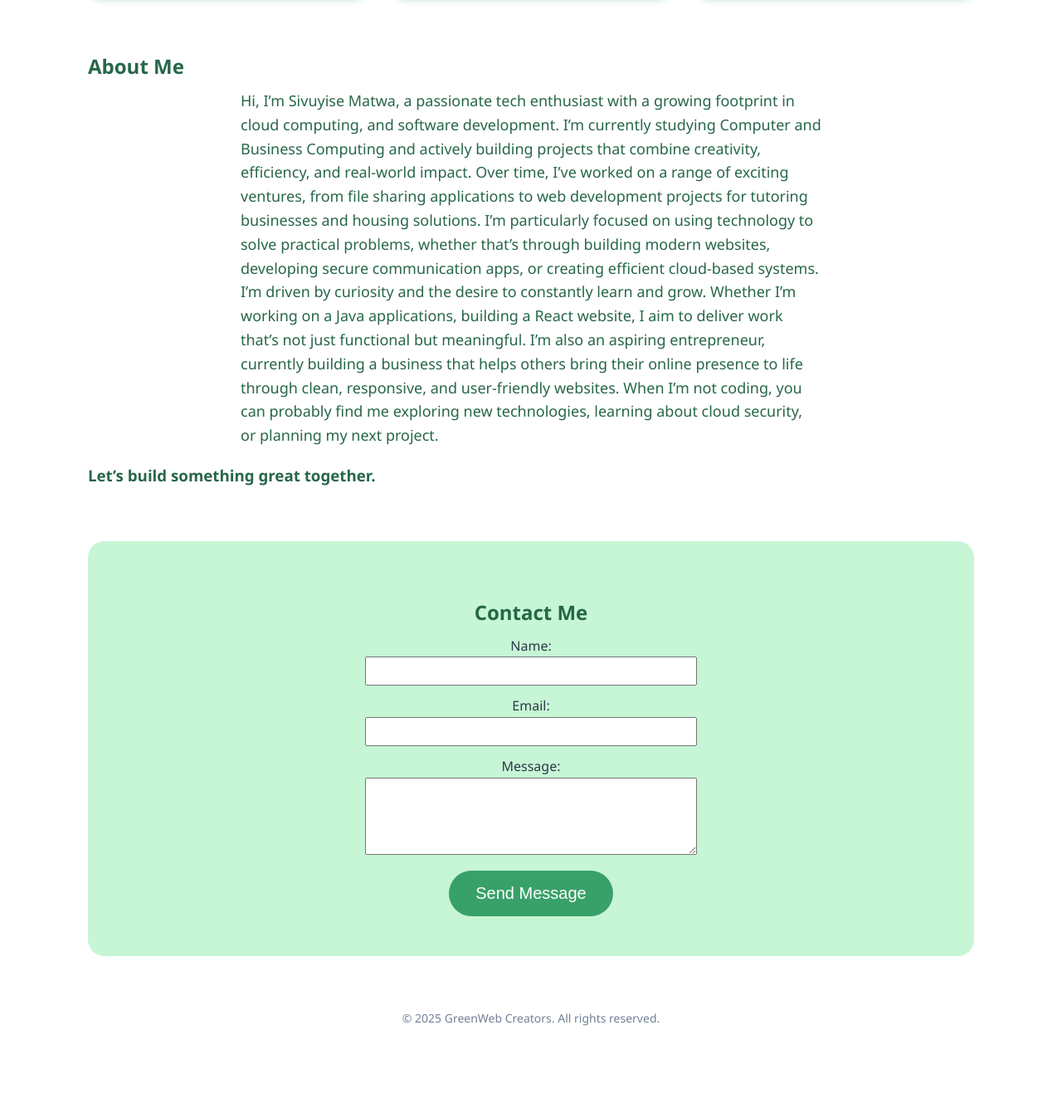
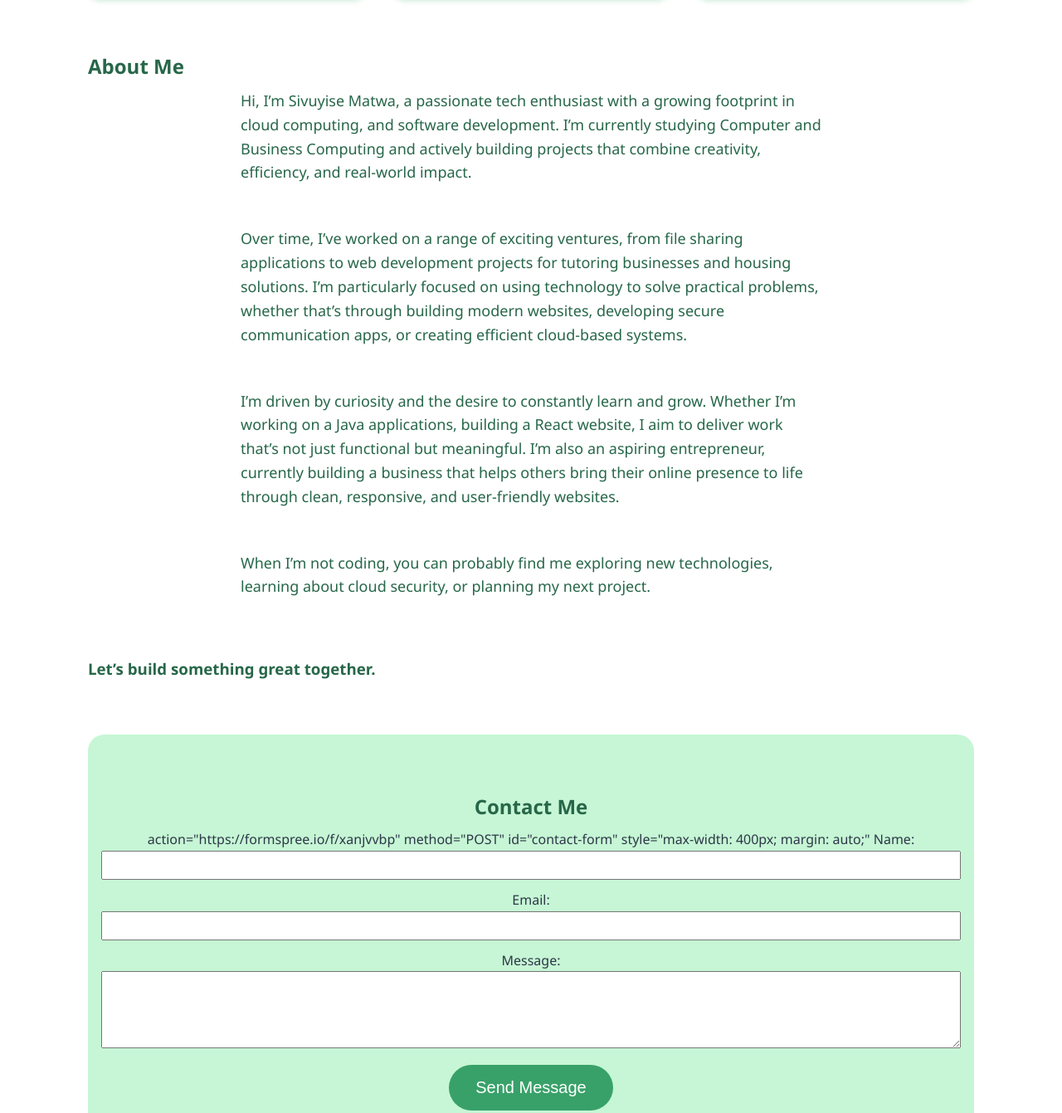
Before and after one commit to Sivuyise15/my-website, a plain HTML site: page index.html in a window 1280 px wide. Shown: the part 1252-2593 px from the top of the page at 83% size. Before the commit the page ends 2523 px from the top, so only its background shows below. Drawn offline with Linux system fonts and the light colour scheme.

Commit message:
Update index.html
Fixed the about me paragraph.

```diff
--- a/index.html
+++ b/index.html
@@ -312,24 +312,28 @@
     <section class="about">
       <h2>About Me</h2>
       <p>
-        Hi, I’m Sivuyise Matwa, a passionate tech enthusiast with a growing footprint in cloud computing, and software development. I’m currently studying Computer and Business Computing and actively building projects that combine creativity, efficiency, and real-world impact.
-        Over time, I’ve worked on a range of exciting ventures, from file sharing applications to web development projects for tutoring businesses and housing solutions. I’m particularly focused on using technology to solve practical problems, whether that’s through building modern websites, developing secure communication apps, or creating efficient cloud-based systems.
-        I’m driven by curiosity and the desire to constantly learn and grow. Whether I’m working on a Java applications, building a React website, I aim to deliver work that’s not just functional but meaningful.
-        I’m also an aspiring entrepreneur, currently building a business that helps others bring their online presence to life through clean, responsive, and user-friendly websites.
-        When I’m not coding, you can probably find me exploring new technologies, learning about cloud security, or planning my next project.
-        <h3>Let’s build something great together.</h3>
+        <p>Hi, I’m Sivuyise Matwa, a passionate tech enthusiast with a growing footprint in cloud computing, and software development. I’m currently studying Computer and Business Computing and actively building projects that combine creativity, efficiency, and real-world impact.</p>
+      <br><br>
+      <p>Over time, I’ve worked on a range of exciting ventures, from file sharing applications to web development projects for tutoring businesses and housing solutions. I’m particularly focused on using technology to solve practical problems, whether that’s through building modern websites, developing secure communication apps, or creating efficient cloud-based systems.</p>
+      <br><br>
+      <p>I’m driven by curiosity and the desire to constantly learn and grow. Whether I’m working on a Java applications, building a React website, I aim to deliver work that’s not just functional but meaningful.
+        I’m also an aspiring entrepreneur, currently building a business that helps others bring their online presence to life through clean, responsive, and user-friendly websites.</p>
+      <br><br>
+      <p>When I’m not coding, you can probably find me exploring new technologies, learning about cloud security, or planning my next project.</p>
+      <br><br>
+      <h3>Let’s build something great together.</h3>
       </p>
     </section>
 
     <!-- Contact -->
     <section class="contact">
         <h2>Contact Me</h2>
-        <form
+        <form>
             action="https://formspree.io/f/xanjvvbp"
             method="POST"
             id="contact-form"
             style="max-width: 400px; margin: auto;"
-        >
+
             <label for="name">Name:</label><br/>
             <input type="text" id="name" name="name" required style="width:100%; padding:8px; margin-bottom:12px;"/><br/>
 
```
